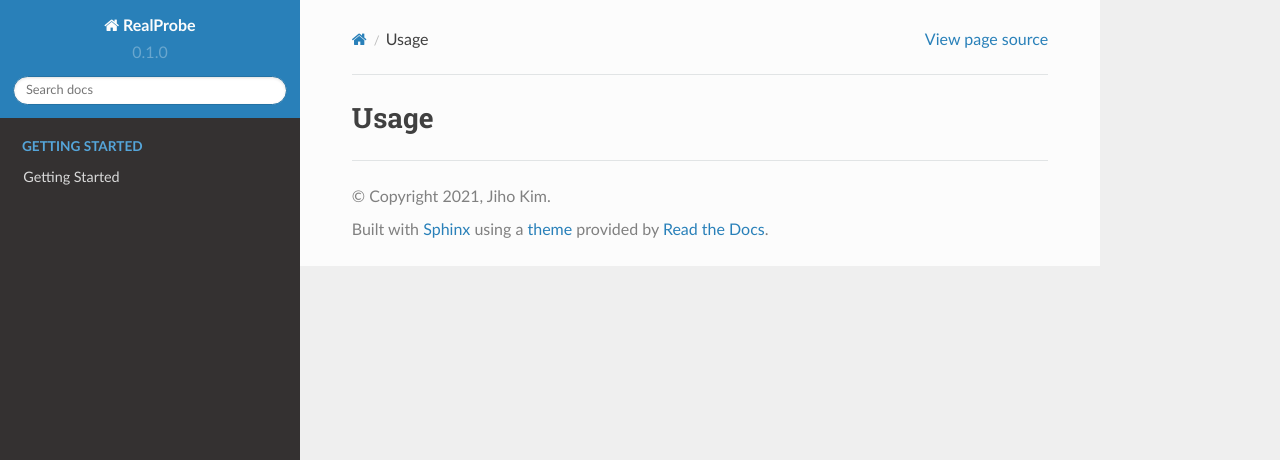
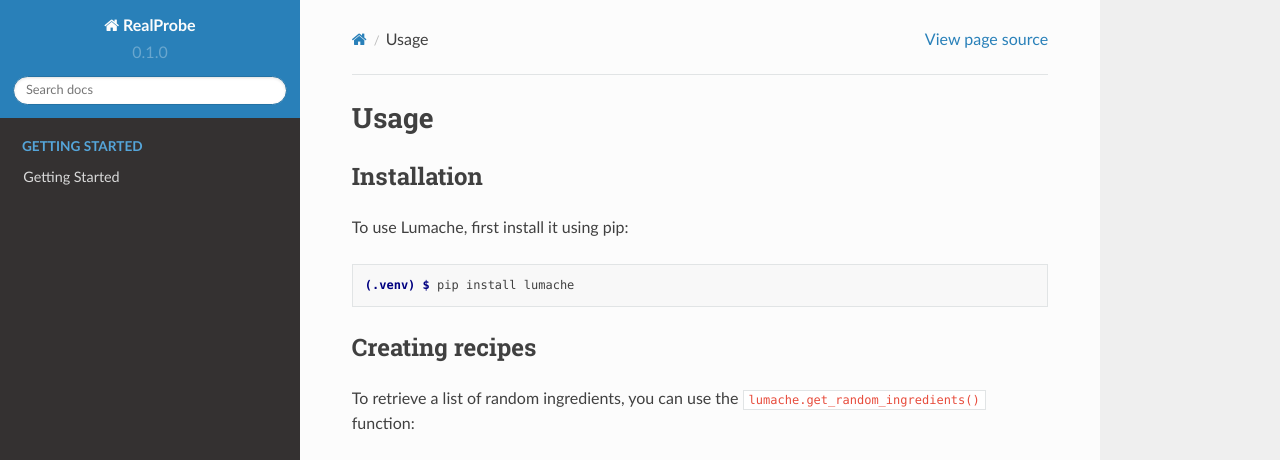
Before and after one commit to sharc-lab/RealProbe-doc, a Sphinx documentation site: the page built from docs/source/usage/usage.rst, in a window 1280 px wide and 1036 px high. Shown: the top 460 px of the window. Built offline with Sphinx 7.4.7 and the Read the Docs theme 2.0.0, drawn with Linux system fonts in a browser that asks for light colours; pages that are not in the unit, such as notebooks, are missing from menus; some of the changed text lies outside the part shown; grey boxes are pictures that could not be loaded.

Commit message:
Update usage.rst

```diff
--- a/docs/source/usage/usage.rst
+++ b/docs/source/usage/usage.rst
@@ -6,3 +6,34 @@
 
   following
   integrating
+
+.. _installation:
+
+Installation
+------------
+
+To use Lumache, first install it using pip:
+
+.. code-block:: console
+
+   (.venv) $ pip install lumache
+
+Creating recipes
+----------------
+
+To retrieve a list of random ingredients,
+you can use the ``lumache.get_random_ingredients()`` function:
+
+.. autofunction:: lumache.get_random_ingredients
+
+The ``kind`` parameter should be either ``"meat"``, ``"fish"``,
+or ``"veggies"``. Otherwise, :py:func:`lumache.get_random_ingredients`
+will raise an exception.
+
+.. autoexception:: lumache.InvalidKindError
+
+For example:
+
+>>> import lumache
+>>> lumache.get_random_ingredients()
+['shells', 'gorgonzola', 'parsley']
```
